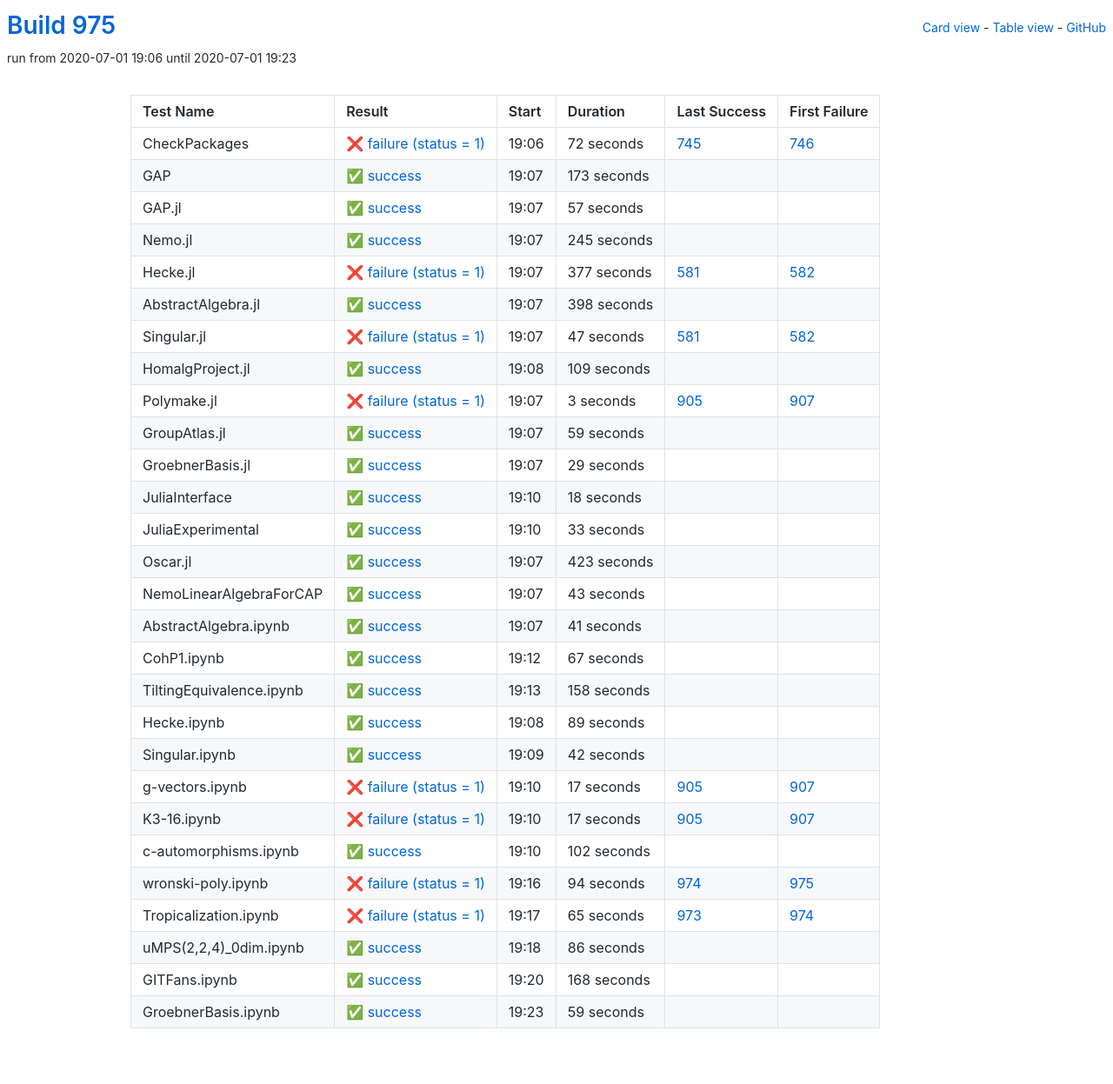
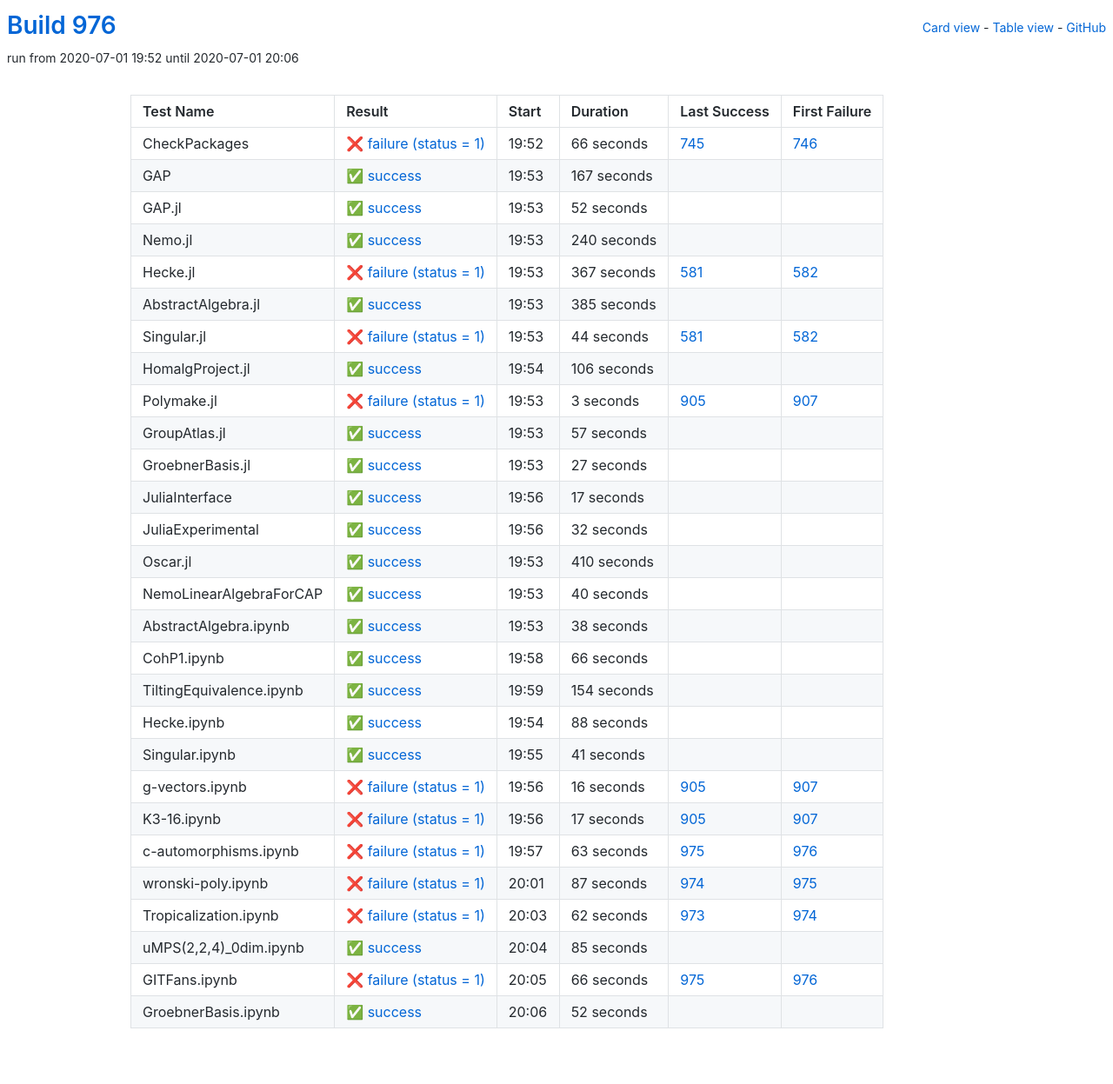
Before and after one commit to oscar-system/oscar-ci-status-1.4, a Jekyll site: the page built from table.html, in a window 1280 px wide. Shown: the whole page at 87% size. Built offline with Jekyll 4.4.1, drawn with Linux system fonts in a browser that asks for light colours.

Commit message:
Build #976

```diff
--- a/_data/ci.yml
+++ b/_data/ci.yml
@@ -1,6 +1,6 @@
 ---
-build: 975
-build_url: https://oscarci.mathematik.uni-kl.de/job/oscar-julia-1.4/975/
+build: 976
+build_url: https://oscarci.mathematik.uni-kl.de/job/oscar-julia-1.4/976/
 job: oscar-julia-1.4
 organization: oscar-system
 repo: oscar-ci-status-1.4
@@ -8,104 +8,104 @@ repourl: https://github.com/oscar-system/oscar-ci-status-1.4
 tests:
 - name: CheckPackages
   id: checkpackages
-  log: https://oscarci.mathematik.uni-kl.de/job/oscar-julia-1.4/975/artifact/logs/build-975/CheckPackages.log
-  start: 2020-07-01 19:06
+  log: https://oscarci.mathematik.uni-kl.de/job/oscar-julia-1.4/976/artifact/logs/build-976/CheckPackages.log
+  start: 2020-07-01 19:52
   success: false
   exitcode: 1
   status: failure
-  duration: 72
+  duration: 66
   last_success: 745
   last_success_url: https://oscarci.mathematik.uni-kl.de/job/oscar-julia-1.4/745/
   first_failure: 746
   first_failure_url: https://oscarci.mathematik.uni-kl.de/job/oscar-julia-1.4/746/
 - name: GAP
   id: gap
-  log: https://oscarci.mathematik.uni-kl.de/job/oscar-julia-1.4/975/artifact/logs/build-975/GAP.log
-  start: 2020-07-01 19:07
+  log: https://oscarci.mathematik.uni-kl.de/job/oscar-julia-1.4/976/artifact/logs/build-976/GAP.log
+  start: 2020-07-01 19:53
   success: true
   exitcode: 0
   status: success
-  duration: 173
+  duration: 167
   last_success: false
   last_success_url:
   first_failure: false
   first_failure_url:
 - name: GAP.jl
   id: gap-jl
-  log: https://oscarci.mathematik.uni-kl.de/job/oscar-julia-1.4/975/artifact/logs/build-975/GAP.jl.log
-  start: 2020-07-01 19:07
+  log: https://oscarci.mathematik.uni-kl.de/job/oscar-julia-1.4/976/artifact/logs/build-976/GAP.jl.log
+  start: 2020-07-01 19:53
   success: true
   exitcode: 0
   status: success
-  duration: 57
+  duration: 52
   last_success: false
   last_success_url:
   first_failure: false
   first_failure_url:
 - name: Nemo.jl
   id: nemo-jl
-  log: https://oscarci.mathematik.uni-kl.de/job/oscar-julia-1.4/975/artifact/logs/build-975/Nemo.jl.log
-  start: 2020-07-01 19:07
+  log: https://oscarci.mathematik.uni-kl.de/job/oscar-julia-1.4/976/artifact/logs/build-976/Nemo.jl.log
+  start: 2020-07-01 19:53
   success: true
   exitcode: 0
   status: success
-  duration: 245
+  duration: 240
   last_success: false
   last_success_url:
   first_failure: false
   first_failure_url:
 - name: Hecke.jl
   id: hecke-jl
-  log: https://oscarci.mathematik.uni-kl.de/job/oscar-julia-1.4/975/artifact/logs/build-975/Hecke.jl.log
-  start: 2020-07-01 19:07
+  log: https://oscarci.mathematik.uni-kl.de/job/oscar-julia-1.4/976/artifact/logs/build-976/Hecke.jl.log
+  start: 2020-07-01 19:53
   success: false
   exitcode: 1
   status: failure
-  duration: 377
+  duration: 367
   last_success: 581
   last_success_url: https://oscarci.mathematik.uni-kl.de/job/oscar-julia-1.4/581/
   first_failure: 582
   first_failure_url: https://oscarci.mathematik.uni-kl.de/job/oscar-julia-1.4/582/
 - name: AbstractAlgebra.jl
   id: abstractalgebra-jl
-  log: https://oscarci.mathematik.uni-kl.de/job/oscar-julia-1.4/975/artifact/logs/build-975/AbstractAlgebra.jl.log
-  start: 2020-07-01 19:07
+  log: https://oscarci.mathematik.uni-kl.de/job/oscar-julia-1.4/976/artifact/logs/build-976/AbstractAlgebra.jl.log
+  start: 2020-07-01 19:53
   success: true
   exitcode: 0
   status: success
-  duration: 398
+  duration: 385
   last_success: false
   last_success_url:
   first_failure: false
   first_failure_url:
 - name: Singular.jl
   id: singular-jl
-  log: https://oscarci.mathematik.uni-kl.de/job/oscar-julia-1.4/975/artifact/logs/build-975/Singular.jl.log
-  start: 2020-07-01 19:07
+  log: https://oscarci.mathematik.uni-kl.de/job/oscar-julia-1.4/976/artifact/logs/build-976/Singular.jl.log
+  start: 2020-07-01 19:53
   success: false
   exitcode: 1
   status: failure
-  duration: 47
+  duration: 44
   last_success: 581
   last_success_url: https://oscarci.mathematik.uni-kl.de/job/oscar-julia-1.4/581/
   first_failure: 582
   first_failure_url: https://oscarci.mathematik.uni-kl.de/job/oscar-julia-1.4/582/
 - name: HomalgProject.jl
   id: homalgproject-jl
-  log: https://oscarci.mathematik.uni-kl.de/job/oscar-julia-1.4/975/artifact/logs/build-975/HomalgProject.jl.log
-  start: 2020-07-01 19:08
+  log: https://oscarci.mathematik.uni-kl.de/job/oscar-julia-1.4/976/artifact/logs/build-976/HomalgProject.jl.log
+  start: 2020-07-01 19:54
   success: true
   exitcode: 0
   status: success
-  duration: 109
+  duration: 106
   last_success: false
   last_success_url:
   first_failure: false
   first_failure_url:
 - name: Polymake.jl
   id: polymake-jl
-  log: https://oscarci.mathematik.uni-kl.de/job/oscar-julia-1.4/975/artifact/logs/build-975/Polymake.jl.log
-  start: 2020-07-01 19:07
+  log: https://oscarci.mathematik.uni-kl.de/job/oscar-julia-1.4/976/artifact/logs/build-976/Polymake.jl.log
+  start: 2020-07-01 19:53
   success: false
   exitcode: 1
   status: failure
@@ -116,80 +116,128 @@ tests:
   first_failure_url: https://oscarci.mathematik.uni-kl.de/job/oscar-julia-1.4/907/
 - name: GroupAtlas.jl
   id: groupatlas-jl
-  log: https://oscarci.mathematik.uni-kl.de/job/oscar-julia-1.4/975/artifact/logs/build-975/GroupAtlas.jl.log
-  start: 2020-07-01 19:07
+  log: https://oscarci.mathematik.uni-kl.de/job/oscar-julia-1.4/976/artifact/logs/build-976/GroupAtlas.jl.log
+  start: 2020-07-01 19:53
   success: true
   exitcode: 0
   status: success
-  duration: 59
+  duration: 57
   last_success: false
   last_success_url:
   first_failure: false
   first_failure_url:
 - name: GroebnerBasis.jl
   id: groebnerbasis-jl
-  log: https://oscarci.mathematik.uni-kl.de/job/oscar-julia-1.4/975/artifact/logs/build-975/GroebnerBasis.jl.log
-  start: 2020-07-01 19:07
+  log: https://oscarci.mathematik.uni-kl.de/job/oscar-julia-1.4/976/artifact/logs/build-976/GroebnerBasis.jl.log
+  start: 2020-07-01 19:53
   success: true
   exitcode: 0
   status: success
-  duration: 29
+  duration: 27
   last_success: false
   last_success_url:
   first_failure: false
   first_failure_url:
 - name: JuliaInterface
   id: juliainterface
-  log: https://oscarci.mathematik.uni-kl.de/job/oscar-julia-1.4/975/artifact/logs/build-975/JuliaInterface.log
-  start: 2020-07-01 19:10
+  log: https://oscarci.mathematik.uni-kl.de/job/oscar-julia-1.4/976/artifact/logs/build-976/JuliaInterface.log
+  start: 2020-07-01 19:56
   success: true
   exitcode: 0
   status: success
-  duration: 18
+  duration: 17
   last_success: false
   last_success_url:
   first_failure: false
   first_failure_url:
 - name: JuliaExperimental
   id: juliaexperimental
-  log: https://oscarci.mathematik.uni-kl.de/job/oscar-julia-1.4/975/artifact/logs/build-975/JuliaExperimental.log
-  start: 2020-07-01 19:10
+  log: https://oscarci.mathematik.uni-kl.de/job/oscar-julia-1.4/976/artifact/logs/build-976/JuliaExperimental.log
+  start: 2020-07-01 19:56
   success: true
   exitcode: 0
   status: success
-  duration: 33
+  duration: 32
   last_success: false
   last_success_url:
   first_failure: false
   first_failure_url:
 - name: Oscar.jl
   id: oscar-jl
-  log: https://oscarci.mathematik.uni-kl.de/job/oscar-julia-1.4/975/artifact/logs/build-975/Oscar.jl.log
-  start: 2020-07-01 19:07
+  log: https://oscarci.mathematik.uni-kl.de/job/oscar-julia-1.4/976/artifact/logs/build-976/Oscar.jl.log
+  start: 2020-07-01 19:53
   success: true
   exitcode: 0
   status: success
-  duration: 423
+  duration: 410
   last_success: false
   last_success_url:
   first_failure: false
   first_failure_url:
 - name: NemoLinearAlgebraForCAP
   id: nemolinearalgebraforcap
-  log: https://oscarci.mathematik.uni-kl.de/job/oscar-julia-1.4/975/artifact/logs/build-975/NemoLinearAlgebraForCAP.log
-  start: 2020-07-01 19:07
+  log: https://oscarci.mathematik.uni-kl.de/job/oscar-julia-1.4/976/artifact/logs/build-976/NemoLinearAlgebraForCAP.log
+  start: 2020-07-01 19:53
   success: true
   exitcode: 0
   status: success
-  duration: 43
+  duration: 40
   last_success: false
   last_success_url:
   first_failure: false
   first_failure_url:
 - name: AbstractAlgebra.ipynb
   id: abstractalgebra-ipynb
-  log: https://oscarci.mathematik.uni-kl.de/job/oscar-julia-1.4/975/artifact/logs/build-975/AbstractAlgebra.ipynb.log
-  start: 2020-07-01 19:07
+  log: https://oscarci.mathematik.uni-kl.de/job/oscar-julia-1.4/976/artifact/logs/build-976/AbstractAlgebra.ipynb.log
+  start: 2020-07-01 19:53
+  success: true
+  exitcode: 0
+  status: success
+  duration: 38
+  last_success: false
+  last_success_url:
+  first_failure: false
+  first_failure_url:
+- name: CohP1.ipynb
+  id: cohp1-ipynb
+  log: https://oscarci.mathematik.uni-kl.de/job/oscar-julia-1.4/976/artifact/logs/build-976/CohP1.ipynb.log
+  start: 2020-07-01 19:58
+  success: true
+  exitcode: 0
+  status: success
+  duration: 66
+  last_success: false
+  last_success_url:
+  first_failure: false
+  first_failure_url:
+- name: TiltingEquivalence.ipynb
+  id: tiltingequivalence-ipynb
+  log: https://oscarci.mathematik.uni-kl.de/job/oscar-julia-1.4/976/artifact/logs/build-976/TiltingEquivalence.ipynb.log
+  start: 2020-07-01 19:59
+  success: true
+  exitcode: 0
+  status: success
+  duration: 154
+  last_success: false
+  last_success_url:
+  first_failure: false
+  first_failure_url:
+- name: Hecke.ipynb
+  id: hecke-ipynb
+  log: https://oscarci.mathematik.uni-kl.de/job/oscar-julia-1.4/976/artifact/logs/build-976/Hecke.ipynb.log
+  start: 2020-07-01 19:54
+  success: true
+  exitcode: 0
+  status: success
+  duration: 88
+  last_success: false
+  last_success_url:
+  first_failure: false
+  first_failure_url:
+- name: Singular.ipynb
+  id: singular-ipynb
+  log: https://oscarci.mathematik.uni-kl.de/job/oscar-julia-1.4/976/artifact/logs/build-976/Singular.ipynb.log
+  start: 2020-07-01 19:55
   success: true
   exitcode: 0
   status: success
@@ -198,70 +246,22 @@ tests:
   last_success_url:
   first_failure: false
   first_failure_url:
-- name: CohP1.ipynb
-  id: cohp1-ipynb
-  log: https://oscarci.mathematik.uni-kl.de/job/oscar-julia-1.4/975/artifact/logs/build-975/CohP1.ipynb.log
-  start: 2020-07-01 19:12
-  success: true
-  exitcode: 0
-  status: success
-  duration: 67
-  last_success: false
-  last_success_url:
-  first_failure: false
-  first_failure_url:
-- name: TiltingEquivalence.ipynb
-  id: tiltingequivalence-ipynb
-  log: https://oscarci.mathematik.uni-kl.de/job/oscar-julia-1.4/975/artifact/logs/build-975/TiltingEquivalence.ipynb.log
-  start: 2020-07-01 19:13
-  success: true
-  exitcode: 0
-  status: success
-  duration: 158
-  last_success: false
-  last_success_url:
-  first_failure: false
-  first_failure_url:
-- name: Hecke.ipynb
-  id: hecke-ipynb
-  log: https://oscarci.mathematik.uni-kl.de/job/oscar-julia-1.4/975/artifact/logs/build-975/Hecke.ipynb.log
-  start: 2020-07-01 19:08
-  success: true
-  exitcode: 0
-  status: success
-  duration: 89
-  last_success: false
-  last_success_url:
-  first_failure: false
-  first_failure_url:
-- name: Singular.ipynb
-  id: singular-ipynb
-  log: https://oscarci.mathematik.uni-kl.de/job/oscar-julia-1.4/975/artifact/logs/build-975/Singular.ipynb.log
-  start: 2020-07-01 19:09
-  success: true
-  exitcode: 0
-  status: success
-  duration: 42
-  last_success: false
-  last_success_url:
-  first_failure: false
-  first_failure_url:
 - name: g-vectors.ipynb
   id: g-vectors-ipynb
-  log: https://oscarci.mathematik.uni-kl.de/job/oscar-julia-1.4/975/artifact/logs/build-975/g-vectors.ipynb.log
-  start: 2020-07-01 19:10
+  log: https://oscarci.mathematik.uni-kl.de/job/oscar-julia-1.4/976/artifact/logs/build-976/g-vectors.ipynb.log
+  start: 2020-07-01 19:56
   success: false
   exitcode: 1
   status: failure
-  duration: 17
+  duration: 16
   last_success: 905
   last_success_url: https://oscarci.mathematik.uni-kl.de/job/oscar-julia-1.4/905/
   first_failure: 907
   first_failure_url: https://oscarci.mathematik.uni-kl.de/job/oscar-julia-1.4/907/
 - name: K3-16.ipynb
   id: k3-16-ipynb
-  log: https://oscarci.mathematik.uni-kl.de/job/oscar-julia-1.4/975/artifact/logs/build-975/K3-16.ipynb.log
-  start: 2020-07-01 19:10
+  log: https://oscarci.mathematik.uni-kl.de/job/oscar-julia-1.4/976/artifact/logs/build-976/K3-16.ipynb.log
+  start: 2020-07-01 19:56
   success: false
   exitcode: 1
   status: failure
@@ -272,73 +272,73 @@ tests:
   first_failure_url: https://oscarci.mathematik.uni-kl.de/job/oscar-julia-1.4/907/
 - name: c-automorphisms.ipynb
   id: c-automorphisms-ipynb
-  log: https://oscarci.mathematik.uni-kl.de/job/oscar-julia-1.4/975/artifact/logs/build-975/c-automorphisms.ipynb.log
-  start: 2020-07-01 19:10
-  success: true
-  exitcode: 0
-  status: success
-  duration: 102
-  last_success: false
-  last_success_url:
-  first_failure: false
-  first_failure_url:
-- name: wronski-poly.ipynb
-  id: wronski-poly-ipynb
-  log: https://oscarci.mathematik.uni-kl.de/job/oscar-julia-1.4/975/artifact/logs/build-975/wronski-poly.ipynb.log
-  start: 2020-07-01 19:16
+  log: https://oscarci.mathematik.uni-kl.de/job/oscar-julia-1.4/976/artifact/logs/build-976/c-automorphisms.ipynb.log
+  start: 2020-07-01 19:57
   success: false
   exitcode: 1
   status: failure
-  duration: 94
+  duration: 63
+  last_success: 975
+  last_success_url: https://oscarci.mathematik.uni-kl.de/job/oscar-julia-1.4/975/
+  first_failure: 976
+  first_failure_url: https://oscarci.mathematik.uni-kl.de/job/oscar-julia-1.4/976/
+- name: wronski-poly.ipynb
+  id: wronski-poly-ipynb
+  log: https://oscarci.mathematik.uni-kl.de/job/oscar-julia-1.4/976/artifact/logs/build-976/wronski-poly.ipynb.log
+  start: 2020-07-01 20:01
+  success: false
+  exitcode: 1
+  status: failure
+  duration: 87
   last_success: 974
   last_success_url: https://oscarci.mathematik.uni-kl.de/job/oscar-julia-1.4/974/
   first_failure: 975
   first_failure_url: https://oscarci.mathematik.uni-kl.de/job/oscar-julia-1.4/975/
 - name: Tropicalization.ipynb
   id: tropicalization-ipynb
-  log: https://oscarci.mathematik.uni-kl.de/job/oscar-julia-1.4/975/artifact/logs/build-975/Tropicalization.ipynb.log
-  start: 2020-07-01 19:17
+  log: https://oscarci.mathematik.uni-kl.de/job/oscar-julia-1.4/976/artifact/logs/build-976/Tropicalization.ipynb.log
+  start: 2020-07-01 20:03
   success: false
   exitcode: 1
   status: failure
-  duration: 65
+  duration: 62
   last_success: 973
   last_success_url: https://oscarci.mathematik.uni-kl.de/job/oscar-julia-1.4/973/
   first_failure: 974
   first_failure_url: https://oscarci.mathematik.uni-kl.de/job/oscar-julia-1.4/974/
 - name: uMPS(2,2,4)_0dim.ipynb
   id: umps-2-2-4-0dim-ipynb
-  log: https://oscarci.mathematik.uni-kl.de/job/oscar-julia-1.4/975/artifact/logs/build-975/uMPS-2-2-4-_0dim.ipynb.log
-  start: 2020-07-01 19:18
+  log: https://oscarci.mathematik.uni-kl.de/job/oscar-julia-1.4/976/artifact/logs/build-976/uMPS-2-2-4-_0dim.ipynb.log
+  start: 2020-07-01 20:04
   success: true
   exitcode: 0
   status: success
-  duration: 86
+  duration: 85
   last_success: false
   last_success_url:
   first_failure: false
   first_failure_url:
 - name: GITFans.ipynb
   id: gitfans-ipynb
-  log: https://oscarci.mathematik.uni-kl.de/job/oscar-julia-1.4/975/artifact/logs/build-975/GITFans.ipynb.log
-  start: 2020-07-01 19:20
+  log: https://oscarci.mathematik.uni-kl.de/job/oscar-julia-1.4/976/artifact/logs/build-976/GITFans.ipynb.log
+  start: 2020-07-01 20:05
+  success: false
+  exitcode: 1
+  status: failure
+  duration: 66
+  last_success: 975
+  last_success_url: https://oscarci.mathematik.uni-kl.de/job/oscar-julia-1.4/975/
+  first_failure: 976
+  first_failure_url: https://oscarci.mathematik.uni-kl.de/job/oscar-julia-1.4/976/
+- name: GroebnerBasis.ipynb
+  id: groebnerbasis-ipynb
+  log: https://oscarci.mathematik.uni-kl.de/job/oscar-julia-1.4/976/artifact/logs/build-976/GroebnerBasis.ipynb.log
+  start: 2020-07-01 20:06
   success: true
   exitcode: 0
   status: success
-  duration: 168
+  duration: 52
   last_success: false
   last_success_url:
   first_failure: false
   first_failure_url:
-- name: GroebnerBasis.ipynb
-  id: groebnerbasis-ipynb
-  log: https://oscarci.mathematik.uni-kl.de/job/oscar-julia-1.4/975/artifact/logs/build-975/GroebnerBasis.ipynb.log
-  start: 2020-07-01 19:23
-  success: true
-  exitcode: 0
-  status: success
-  duration: 59
-  last_success: false
-  last_success_url:
-  first_failure: false
-  first_failure_url:
```
Also changed, not shown: README.md.
